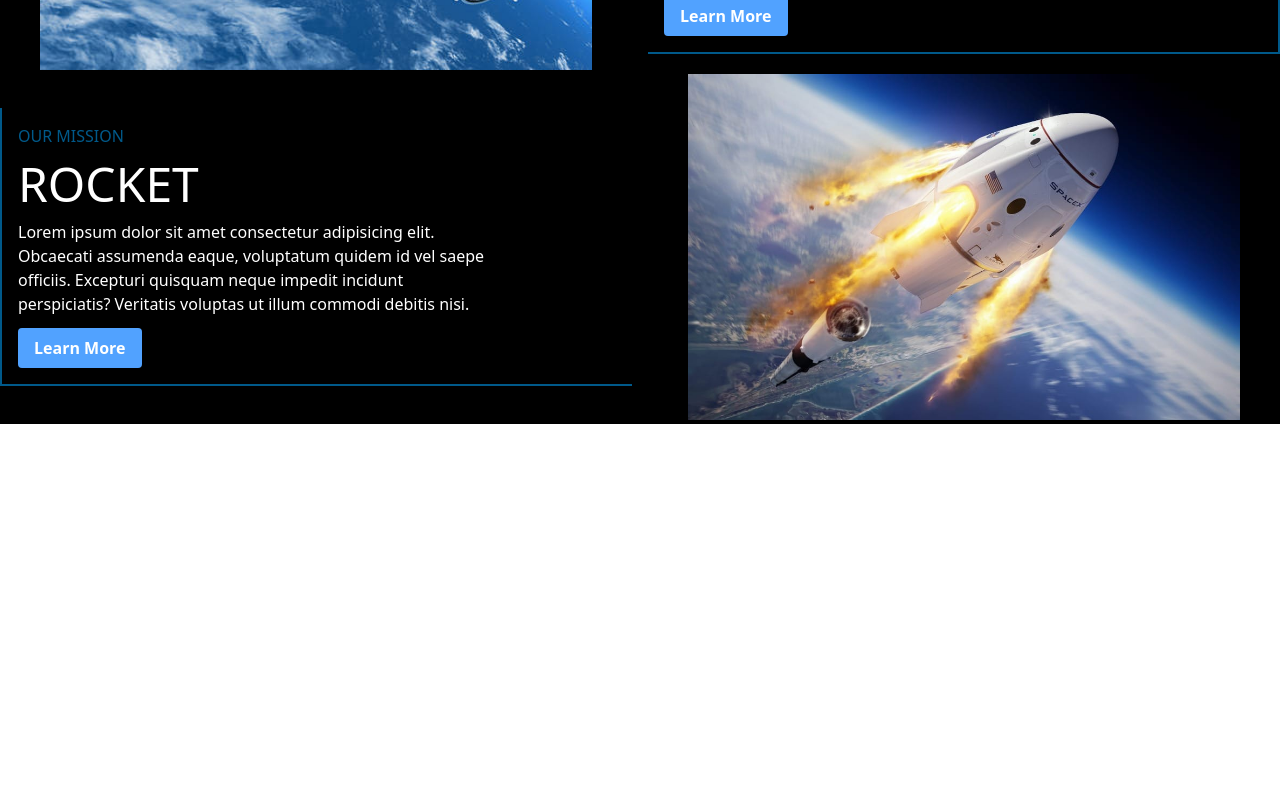
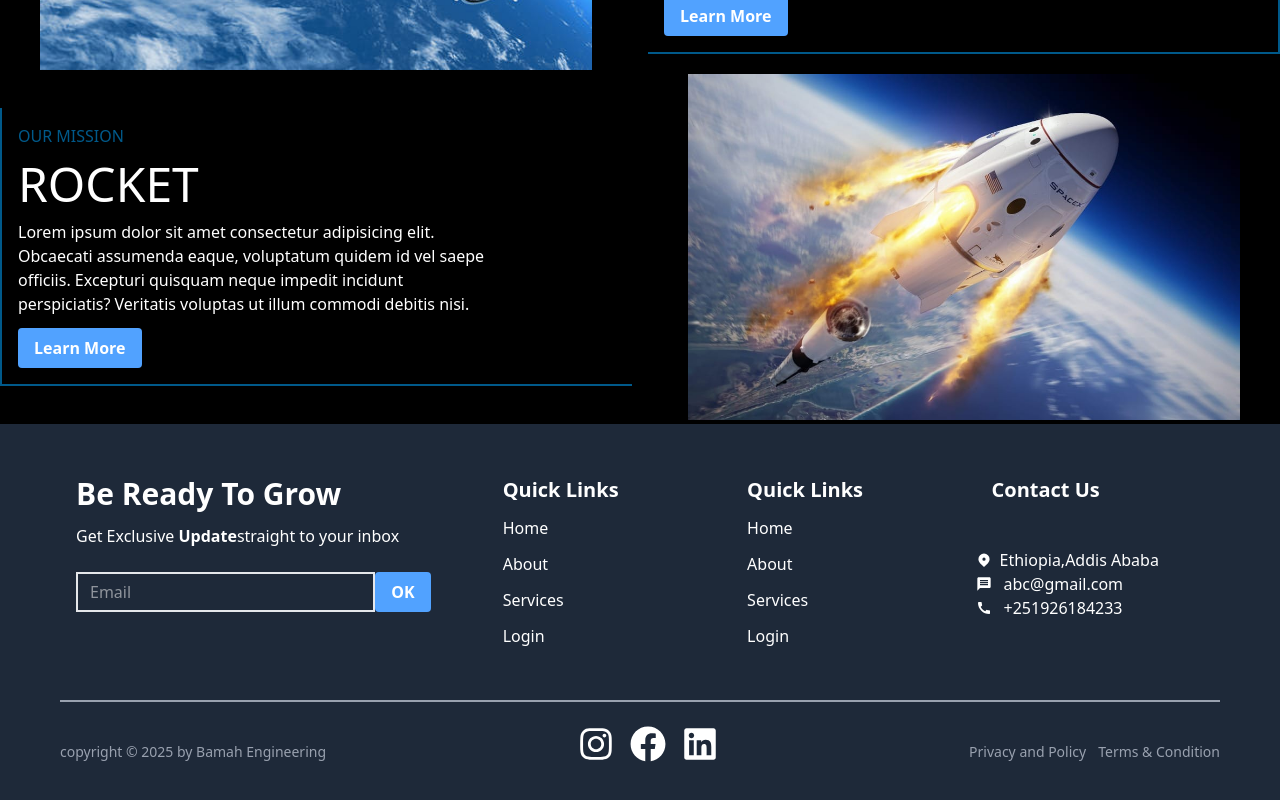
Before and after one commit to mr-Ayalk/Space_web_Landing_Page, a React (Vite) app: page / in a window 1280 px wide. Shown: the part 1424-2224 px from the top of the page. Before the commit the page ends 1848 px from the top, so only its background shows below. Built offline with nearby package versions, Linux system fonts and the light colour scheme.

Commit message:
footer page completed

```diff
--- a/src/components/Footer/Footer.jsx
+++ b/src/components/Footer/Footer.jsx
@@ -1,11 +1,124 @@
-import React from 'react'
-
+import React from "react";
+import { FaFacebook, FaInstagram, FaLinkedin } from "react-icons/fa";
+import { HiLocationMarker } from "react-icons/hi";
+import { MdCall, MdMessage } from "react-icons/md";
 function Footer() {
   return (
-    <div>
+    <div className="bg-gray-800 text-white relative z-50">
+      <section className="max-w-[1200px] mx-auto text-white px-5">
+        <div className="grid md:grid-cols-3 py-5">
+          {/* firist col */}
+          <div className="py-8 px-4">
+            <h1 className="text-xl sm:text-3xl font-bold sm:text-left text-justify mb-3">
+              Be Ready To Grow
+            </h1>
+            <p>
+              Get Exclusive <span className="font-bold">Update</span>
+              straight to your inbox
+            </p>
+            <br />
+            <div className="flex items-center h-10">
+              <input
+                type="text"
+                className="py-1 px-3 w-full h-[100%] inline-block focus:outline-none focus:border-sky-500 focus:ring-2 focus:ring-sky-500 bg-gray-800 border-gray-200 border-2"
+                placeholder="Email"
+              />
+              <button className="primary-button">OK</button>
+            </div>
+          </div>
 
+          {/* second col */}
+
+          <div className="grid grid-cos-2 sm:grid-cols-3 col-span-2 md:pl-10">
+            <div className="">
+              <div className="py-8 px-4">
+                <h1 className="text-xl font-bold mb-3">Quick Links</h1>
+
+                <ul className="flex flex-col gap-3">
+                  <li>
+                    <a href="#">Home</a>
+                  </li>
+                  <li>
+                    <a href="#">About</a>
+                  </li>
+                  <li>
+                    <a href="#">Services</a>
+                  </li>
+                  <li>
+                    <a href="#">Login</a>
+                  </li>
+                </ul>
+              </div>
+            </div>
+            <div className="py-8 px-4">
+              <h1 className="text-xl font-bold mb-3">Quick Links</h1>
+
+              <ul className="flex flex-col gap-3">
+                <li>
+                  <a href="#">Home</a>
+                </li>
+                <li>
+                  <a href="#">About</a>
+                </li>
+                <li>
+                  <a href="#">Services</a>
+                </li>
+                <li>
+                  <a href="#">Login</a>
+                </li>
+              </ul>
+            </div>
+            <div className="">
+              <div className="py-8 px-4">
+                <h1 className="text-xl font-bold mb-3">Contact Us</h1>
+              </div>
+              <div>
+                <div className="flex items-center gap-2">
+                  <HiLocationMarker />
+                  <p>Ethiopia,Addis Ababa</p>
+                </div>
+                <div className="flex items-center gap-3">
+                  <MdMessage />
+                  <p>abc@gmail.com</p>
+                </div>
+                <div className="flex items-center gap-3">
+                  <MdCall />
+                  <p>+251926184233</p>
+                </div>
+              </div>
+            </div>
+          </div>
+        </div>
+
+        {/* bottom section */}
+
+        <div className="hidden sm:block">
+          <div className=" flex justify-between items-center py-6 border-t-2 border-gray-400">
+            <span className="text-sm text-gray-400">
+              copyright &copy; 2025 by Bamah Engineering
+            </span>
+            <div className="flex items-center justify-center gap-4 pb-4">
+              <a href="#">
+                <FaInstagram className="text-4xl" />
+              </a>
+              <a href="#">
+                <FaFacebook className="text-4xl" />
+              </a>
+              <a href="#">
+                <FaLinkedin className="text-4xl" />
+              </a>
+            </div>
+            <span className="text-sm text-gray-400">
+              <ul className="flex gap-3">
+                <li>Privacy and Policy</li>
+                <li>Terms & Condition</li>
+              </ul>
+            </span>
+          </div>
+        </div>
+      </section>
     </div>
-  )
+  );
 }
 
-export default Footer
+export default Footer;
```
